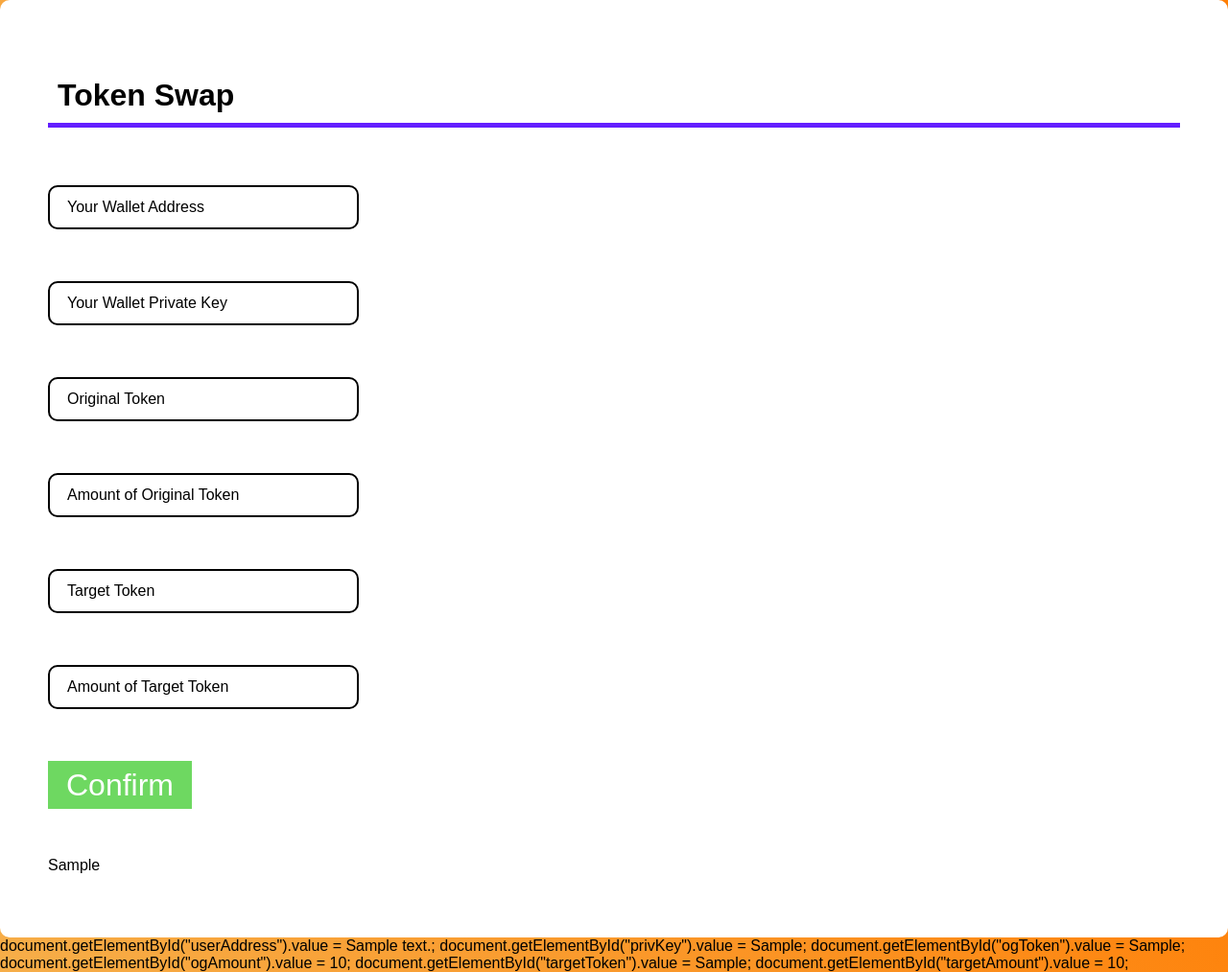
After one commit to louiseamy4/ScriptKiddiesDownUnder, a Flask app: template templates/approve.html in a window 1280 px wide. The commit adds this page. Shown: the whole page at 96% size. Run offline with Flask 2, Linux system fonts and the light colour scheme; the template is opened without the code that fills it: most values are stand-ins (such as "Sample title", 1, 10 or a date in 2020).

```diff
--- /dev/null
+++ b/templates/approve.html
@@ -0,0 +1,49 @@
+{% extends 'base.html' %}
+
+{% block main %}
+<div class="center">
+    <h1>Token Swap</h1>
+    <form id="contract-form" method="POST" target="/approve">
+        <div class="inputbox">
+          <input value="" type="text" class="form-control" name="userAddress" id="userAddress" required="true">
+          <span>Your Wallet Address</span>
+        </div>
+        <div class="inputbox">
+          <input value="" type="text" class="form-control" name="privKey" id="privKey" required="true">
+          <span>Your Wallet Private Key</span>
+        </div>
+        <div class="inputbox">
+            <input value="" type="text" class="form-control" name="ogToken" id="ogToken" required="true">
+            <span>Original Token</span>
+        </div>
+        <div class="inputbox">
+            <input value="" type="text" class="form-control" name="ogAmount" id="ogAmount" required="true">
+            <span>Amount of Original Token</span>
+        </div>
+        <div class="inputbox">
+            <input value="" type="text" class="form-control" name="targetToken" id="targetToken" required="true">
+            <span>Target Token</span>
+        </div>
+        <div class="inputbox">
+          <input value="" type="text" class="form-control" name="targetAmount" id="targetAmount" required="true">
+           <span>Amount of Target Token</span>
+        </div>
+        <div class="inputbox">
+          <button type="submit" class="btn btn-primary">Confirm</button>
+        </div>
+        <p>{{message}}</p>
+        <p>{{form_params}}</p>
+      </form>
+  </div>
+{% endblock %}
+
+{% block script %}
+<!-- fill in the values as passed from the index form -->
+    document.getElementById("userAddress").value = {{user_address}};
+    document.getElementById("privKey").value = {{priv_key}};
+    document.getElementById("ogToken").value = {{original_token}};
+    document.getElementById("ogAmount").value = {{original_amount}};
+    document.getElementById("targetToken").value = {{target_token}};
+    document.getElementById("targetAmount").value = {{target_amount}};
+
+{% endblock %}
```
Also changed, not shown: templates/index.html (+16 -4 lines).
